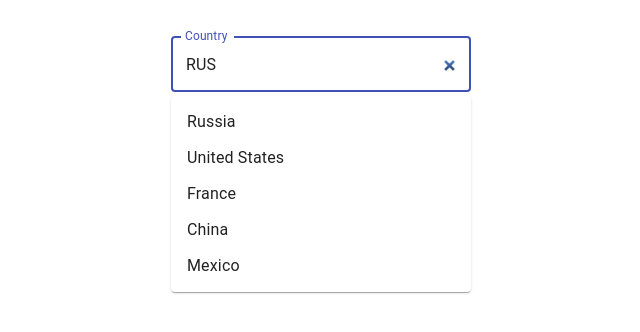
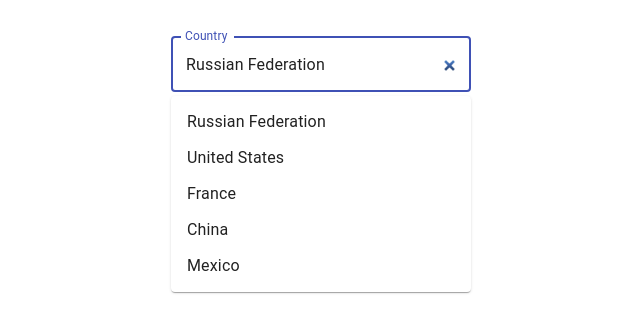
Before and after one commit to bindeman/sphre, a React (Create React App) app in the folder frontend/: page / in a window 1280 px wide. Both pictures are taken after a click on the element 640 px from the left and 64 px from the top of the page. Shown: the top 332 px of the page, without its empty margins (319-959 px from the left). Built offline with nearby package versions, Linux system fonts and the light colour scheme.

Commit message:
Display proper country name in selector, add padding to graph

```diff
--- a/frontend/package.json
+++ b/frontend/package.json
@@ -17,6 +17,7 @@
     "query-string": "^7.0.1",
     "react": "^17.0.2",
     "react-chartjs-2": "^2.11.2",
+    "react-countup": "^5.2.0",
     "react-dom": "^17.0.2",
     "react-router-dom": "^5.2.0",
     "react-scripts": "4.0.2",
--- a/frontend/src/App.js
+++ b/frontend/src/App.js
@@ -8,6 +8,7 @@ import {countries, indicators} from './constants'
 
 
 import TextField from '@material-ui/core/TextField';
+import Typography from '@material-ui/core/Typography';
 import Autocomplete from '@material-ui/lab/Autocomplete';
 
 
@@ -35,8 +36,8 @@ function App() {
   const handleCountrySelection = (event, selected) => {
     // <Redirect to={queryConstructor(selectedCountry, "Population")} />
     // alert(country)
-    history.push(navigateTo(countries[selected], indicator));
-    setCountry(countries[selected]);
+    history.push(navigateTo(selected, indicator));
+    setCountry(selected);
 
 
   };
@@ -44,11 +45,10 @@ function App() {
   const handleIndicatorSelection = (event, selected) => {
     // alert(indicator)
     // <Redirect to={queryConstructor(selectedCountry, "Population")} />
-    history.push(navigateTo(country, indicators[selected]));
-    setIndicator(indicators[selected]);
+    history.push(navigateTo(country, selected));
+    setIndicator(selected);
 
   };
-
 
   // setCountry(parsed.countries)
   // setIndicator(parsed.indicator)
@@ -62,10 +62,11 @@ function App() {
             freeSolo
             id="free-solo-2-demo"
             disableClearable
-            value={country}
+            value={countries[country] || "Multiple"}
             onChange={handleCountrySelection}
             // placeholder="Country"
             options={Object.keys(countries).map((option) => option)}
+            renderOption={(option) => <Typography noWrap>{countries[option]}</Typography>}
             renderInput={(params) => (
               <TextField
                 {...params}
@@ -82,9 +83,11 @@ function App() {
                 id="free-solo-3-demo"
                 disableClearable
                 placeholder="Indicator"
-                value={indicator}
+                value={indicators[indicator] || "Multiple"}
                 onChange={handleIndicatorSelection}
                 options={Object.keys(indicators).map((option) => option)}
+                getOptionLabel={(option) => option}
+                renderOption={(option) => <Typography noWrap>{indicators[option]}</Typography>}
                 renderInput={(params) => (
                   <TextField
                     {...params}
--- a/frontend/src/GraphContainer.js
+++ b/frontend/src/GraphContainer.js
@@ -25,10 +25,10 @@ const useStyles = makeStyles((theme) => ({
 
     },
     graph: {
-        maxWidth: 600,
+        width: "100%",
     },
     graphContainer: {
-        maxWidth: '900px',
+        // maxWidth: '900px',
         display: 'block',
         margin: 'auto',
     },
@@ -42,17 +42,24 @@ const useStyles = makeStyles((theme) => ({
         textAlign: 'left',
         fontSize: '65px',
         fontWeight: 500,
-        marginBottom: '0px',
+        marginBottom: '50px',
+        marginTop: "-20px",
 
     },
     graphSubtitle: {
         fontWeight: 400,
         textAlign: 'left',
-        fontSize: '25px',
+        fontSize: '16px',
         color: '#B8B8B8',
-        marginTop: '0px',
-
-
+        textTransform: 'uppercase',
+        marginTop: '40px',
+    },
+    graphIndicator: {
+        fontWeight: 400,
+        textAlign: 'left',
+        fontSize: '22px',
+        color: '#B8B8B8',
+        marginTop: '-10px',
     },
     graphCategory: {
         fontWeight: 500,
@@ -84,6 +91,10 @@ const useStyles = makeStyles((theme) => ({
         flexGrow: 1,
         height: 'fit-content',
         overflow: 'auto',
+        padding: 50,
+        backgroundColor: "#fff",
+        borderRadius: 30,
+
     },
     container: {
         paddingTop: theme.spacing(4),
@@ -173,6 +184,7 @@ export default function GraphContainer(props) {
                         gradient.addColorStop(0, graphColors[index].background);
                         gradient.addColorStop(1, graphColors[index].clear);
 
+
                         console.log(countryName);
                         console.log(countryData);
                         datasets2.push({
@@ -238,6 +250,10 @@ export default function GraphContainer(props) {
                     <img className={classes.graphImage} src='https://cdn.britannica.com/42/3842-004-F47B77BC/Flag-Russia.jpg'></img>
                 </div> */}
                 <div className={classes.graphContainer}>
+                <h1 className={classes.graphIndicator}>{props.data.indicator}</h1>
+
+                    <h1 className={classes.graphSubtitle}>{props.data.country}</h1>
+
                     {props.data.latestValue && <h1 className={classes.graphTitle}> {
 
                         millify(props.data.latestValue, {
@@ -247,8 +263,6 @@ export default function GraphContainer(props) {
                         }
                     </h1>}
 
-                    <h1 className={classes.graphSubtitle}>{props.data.country}</h1>
-                    <h1 className={classes.graphSubtitle}>{props.data.indicator}</h1>
 
 
                      <Scatter
@@ -271,8 +285,11 @@ export default function GraphContainer(props) {
                                     ticks: {
                                         display: true,
                                         autoSkip: true,
+                                        padding: 10,
                                         maxTicksLimit: 12,
-                                        drawOnChartArea: false,
+                                        drawOnChartArea: false
+                                        // fontColor: '#C0C0C0'
+
                                     },
                                     gridLines: {
                                         drawTicks: false,
@@ -291,9 +308,11 @@ export default function GraphContainer(props) {
                                     ticks: {
                                         display: true,
                                         drawOnChartArea: false,
+                                        padding: 10,
                                         autoSkip: true,
                                         color: "rgba(0, 0, 0, 0.03)",
                                         maxTicksLimit: 9,
+                                        // fontColor: '#C0C0C0',
                                         drawBorder: false,
                                         callback: function(value, index, values) {
                                             return millify(value, {
--- a/frontend/src/constants.js
+++ b/frontend/src/constants.js
@@ -1,18 +1,34 @@
 
-export const countries = {
-    "Russia": "RUS",
-    "United States": "USA",
-    "France": "FR",
-    "China": "CN",
-    "Mexico": "MX",
+// export const countries = {
+//     "Russia": "RUS",
+//     "United States": "USA",
+//     "France": "FR",
+//     "China": "CN",
+//     "Mexico": "MX",
+//   }
+
+  export const countries = {
+    "RUS": "Russian Federation",
+    "USA": "United States",
+    "FR": "France",
+    "CN": "China",
+    "MX": "Mexico",
   }
 
-export const indicators = {
-    "Fertility Rate": "SP.DYN.TFRT.IN",
-    "Population": "SP.POP.TOTL",
-    "Net Migration": "SM.POP.NETM",
-    "% of Employment": "SL.EMP.WORK.ZS",
-    "GDP": "NY.GDP.MKTP.CD"
+// export const indicators = {
+//     "Fertility Rate": "SP.DYN.TFRT.IN",
+//     "Population": "SP.POP.TOTL",
+//     "Net Migration": "SM.POP.NETM",
+//     "% of Employment": "SL.EMP.WORK.ZS",
+//     "GDP": "NY.GDP.MKTP.CD"
+//   }
+
+  export const indicators = {
+    "SP.DYN.TFRT.IN": "Fertility Rate",
+    "SP.POP.TOTL": "Population",
+    "SM.POP.NETM": "Net Migration",
+    "SL.EMP.WORK.ZS": "% of Employment",
+    "NY.GDP.MKTP.CD": "GDP"
   }
 
   export const graphColors = [
```
Also changed, not shown: 1 other file (tests, documents, lock files or other folders).
